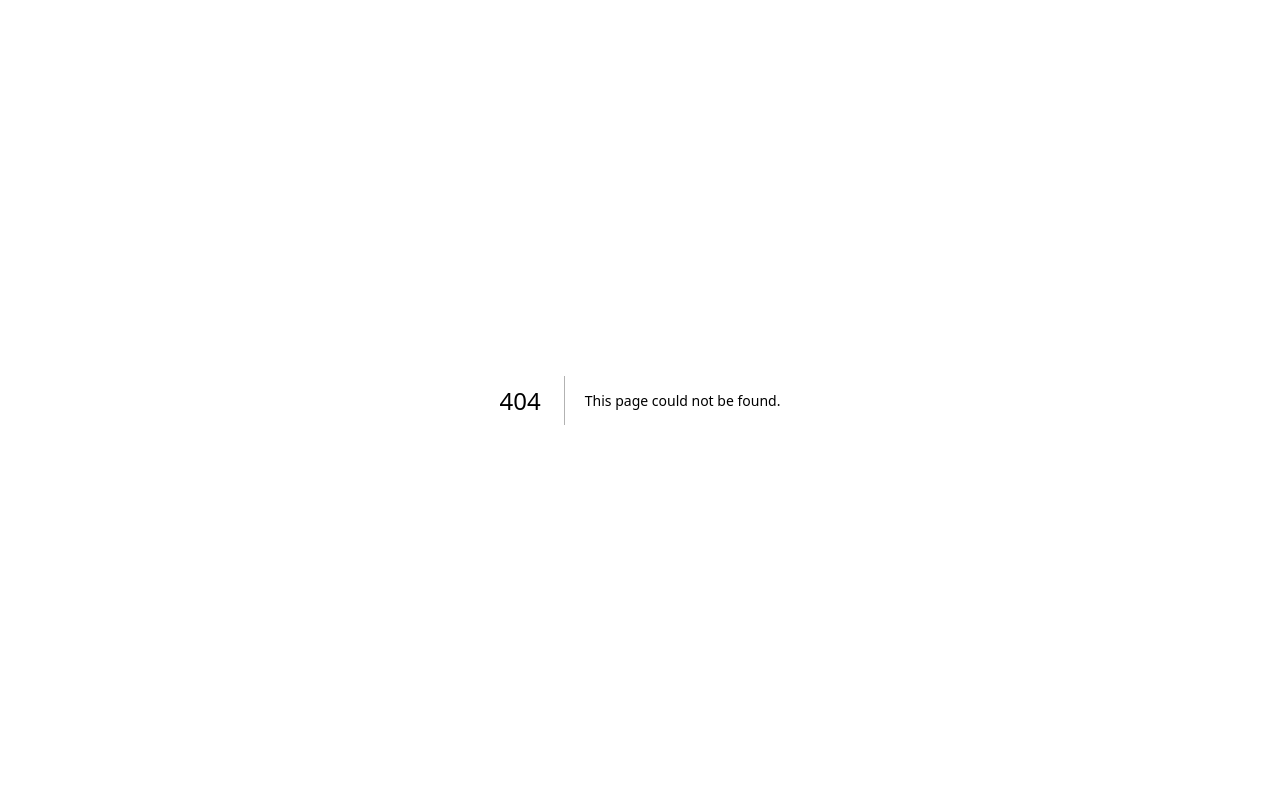
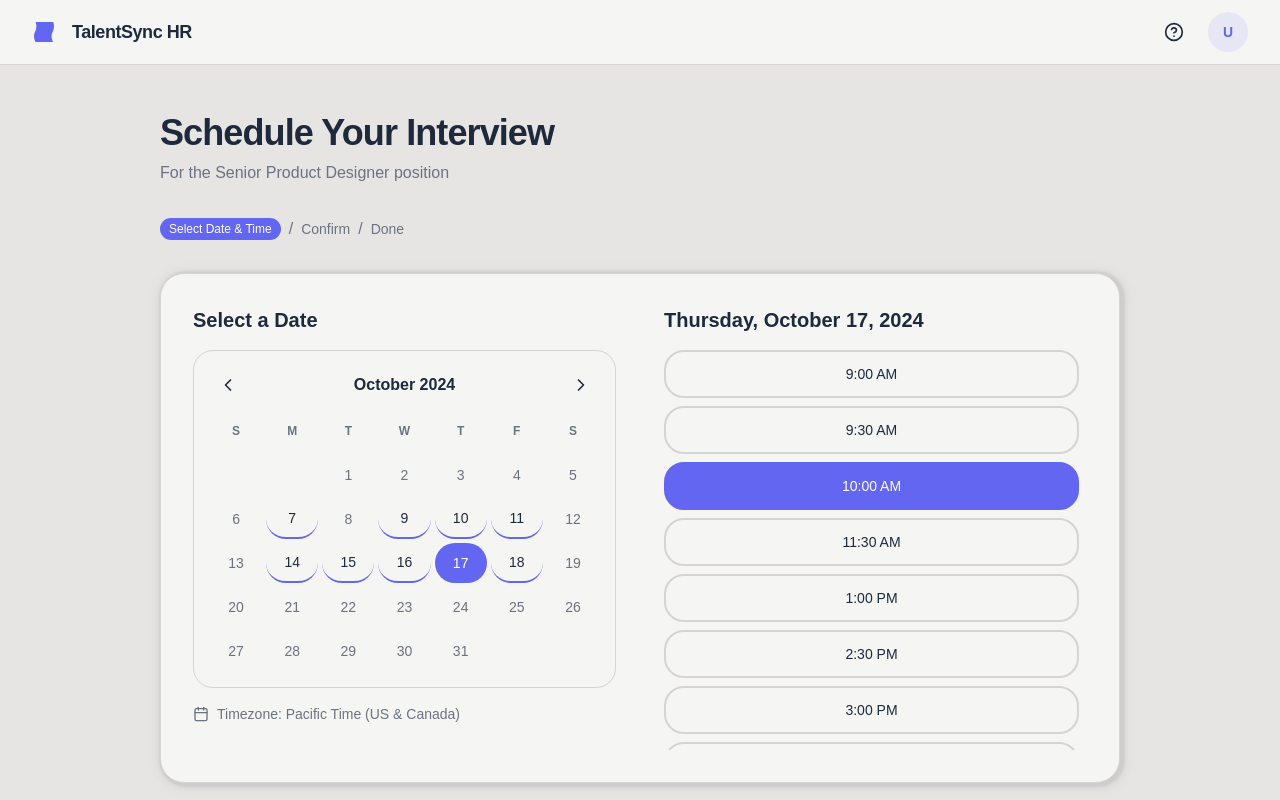
Before and after one commit to tashifkhan/TalentSync-HR-Dashboard, a Next.js app: page /schedule-interview in a window 1280 px wide. Before the commit this address had no page. Shown: the top 800 px of the page. Built offline with nearby package versions, Linux system fonts and the light colour scheme.

Commit message:
interview datetime picker

```diff
--- /dev/null
+++ b/app/(client-pages)/schedule-interview/page.tsx
@@ -0,0 +1,204 @@
+"use client"
+
+import { useState } from "react"
+import { Button } from "@/components/ui/button"
+import { Card } from "@/components/ui/card"
+import { Badge } from "@/components/ui/badge"
+import { ChevronLeft, ChevronRight, HelpCircle, Calendar as CalendarIcon, ArrowRight } from "lucide-react"
+
+export default function ScheduleInterviewPage() {
+  const [selectedDate, setSelectedDate] = useState(17)
+  const [selectedTime, setSelectedTime] = useState("10:00 AM")
+
+  const timeSlots = [
+    "9:00 AM",
+    "9:30 AM",
+    "10:00 AM",
+    "11:30 AM",
+    "1:00 PM",
+    "2:30 PM",
+    "3:00 PM",
+    "4:00 PM",
+  ]
+
+  const availableDates = [7, 9, 10, 11, 14, 15, 16, 17, 18]
+
+  const generateCalendarDays = () => {
+    const days = []
+    const startDay = 2 // Tuesday (October 1, 2024)
+    const daysInMonth = 31
+
+    // Add empty cells for days before the 1st
+    for (let i = 0; i < startDay; i++) {
+      days.push(null)
+    }
+
+    // Add the days of the month
+    for (let day = 1; day <= daysInMonth; day++) {
+      days.push(day)
+    }
+
+    return days
+  }
+
+  return (
+    <div className="relative flex min-h-screen w-full flex-col">
+      {/* Top Navigation Bar */}
+      <header className="bg-card border-b w-full sticky top-0 z-50">
+        <div className="container mx-auto px-4 sm:px-6 lg:px-8">
+          <div className="flex items-center justify-between h-16">
+            <div className="flex items-center gap-4">
+              <svg
+                className="size-6 text-primary"
+                fill="none"
+                viewBox="0 0 48 48"
+                xmlns="http://www.w3.org/2000/svg"
+              >
+                <path
+                  d="M42.4379 44C42.4379 44 36.0744 33.9038 41.1692 24C46.8624 12.9336 42.2078 4 42.2078 4L7.01134 4C7.01134 4 11.6577 12.932 5.96912 23.9969C0.876273 33.9029 7.27094 44 7.27094 44L42.4379 44Z"
+                  fill="currentColor"
+                />
+              </svg>
+              <h2 className="text-lg font-bold tracking-tight">TalentSync HR</h2>
+            </div>
+            <div className="flex items-center gap-4">
+              <Button variant="ghost" size="icon" className="rounded-full">
+                <HelpCircle className="size-5" />
+              </Button>
+              <div className="bg-primary/10 rounded-full size-10 flex items-center justify-center">
+                <span className="text-primary font-semibold text-sm">U</span>
+              </div>
+            </div>
+          </div>
+        </div>
+      </header>
+
+      <main className="grow w-full max-w-5xl mx-auto px-4 sm:px-6 lg:px-8 py-8 sm:py-12">
+        <div className="flex flex-col gap-8">
+          {/* Page Heading */}
+          <div className="flex flex-wrap justify-between gap-4">
+            <div className="flex flex-col gap-2">
+              <h1 className="text-3xl sm:text-4xl font-black tracking-tight">
+                Schedule Your Interview
+              </h1>
+              <p className="text-muted-foreground text-base">
+                For the Senior Product Designer position
+              </p>
+            </div>
+          </div>
+
+          {/* Breadcrumbs */}
+          <div className="flex flex-wrap gap-2 items-center">
+            <Badge variant="default" className="bg-primary text-primary-foreground">
+              Select Date & Time
+            </Badge>
+            <span className="text-muted-foreground">/</span>
+            <span className="text-muted-foreground text-sm font-medium">Confirm</span>
+            <span className="text-muted-foreground">/</span>
+            <span className="text-muted-foreground text-sm font-medium">Done</span>
+          </div>
+
+          <Card className="p-6 sm:p-8">
+            <div className="grid grid-cols-1 md:grid-cols-2 gap-8 lg:gap-12">
+              {/* Left Column: Calendar */}
+              <div className="flex flex-col gap-4">
+                <p className="text-xl font-bold">Select a Date</p>
+
+                {/* Calendar Picker */}
+                <div className="flex flex-col border rounded-lg p-4">
+                  <div className="flex items-center justify-between pb-2">
+                    <Button variant="ghost" size="icon" className="rounded-full">
+                      <ChevronLeft className="size-5" />
+                    </Button>
+                    <p className="text-base font-bold text-center">October 2024</p>
+                    <Button variant="ghost" size="icon" className="rounded-full">
+                      <ChevronRight className="size-5" />
+                    </Button>
+                  </div>
+
+                  <div className="grid grid-cols-7 text-center gap-1">
+                    {["S", "M", "T", "W", "T", "F", "S"].map((day) => (
+                      <p key={day} className="text-muted-foreground text-xs font-bold h-10 flex items-center justify-center">
+                        {day}
+                      </p>
+                    ))}
+
+                    {generateCalendarDays().map((day, index) => {
+                      if (day === null) {
+                        return <div key={`empty-${index}`} />
+                      }
+
+                      const isAvailable = availableDates.includes(day)
+                      const isSelected = day === selectedDate
+                      const isPast = day < 7
+
+                      return (
+                        <button
+                          key={day}
+                          onClick={() => isAvailable && setSelectedDate(day)}
+                          disabled={!isAvailable}
+                          className={`h-10 w-full text-sm font-medium rounded-full transition-all ${
+                            isSelected
+                              ? "bg-primary text-primary-foreground"
+                              : isAvailable
+                              ? "hover:bg-accent border-b-2 border-primary"
+                              : "text-muted-foreground cursor-not-allowed"
+                          }`}
+                        >
+                          <div className="flex size-full items-center justify-center">
+                            {day}
+                          </div>
+                        </button>
+                      )
+                    })}
+                  </div>
+                </div>
+
+                <div className="flex items-center gap-2 text-sm text-muted-foreground">
+                  <CalendarIcon className="size-4" />
+                  <span>Timezone: Pacific Time (US & Canada)</span>
+                </div>
+              </div>
+
+              {/* Right Column: Time Slots */}
+              <div className="flex flex-col gap-4">
+                <p className="text-xl font-bold">Thursday, October 17, 2024</p>
+
+                <div className="flex flex-col gap-2 max-h-[400px] overflow-y-auto pr-2">
+                  {timeSlots.map((time) => (
+                    <button
+                      key={time}
+                      onClick={() => setSelectedTime(time)}
+                      className={`px-4 py-3 rounded-lg border-2 text-sm font-medium transition-all ${
+                        selectedTime === time
+                          ? "bg-primary text-primary-foreground border-primary"
+                          : "border-border hover:border-primary hover:bg-accent"
+                      }`}
+                    >
+                      {time}
+                    </button>
+                  ))}
+                </div>
+              </div>
+            </div>
+          </Card>
+
+          {/* Selected Time Summary */}
+          <Card className="p-4 flex items-center justify-between">
+            <div className="flex items-center gap-3">
+              <CalendarIcon className="size-5 text-primary" />
+              <div>
+                <p className="text-sm font-medium text-muted-foreground">Selected Time:</p>
+                <p className="font-semibold">Thursday, October 17, 2024 at {selectedTime} PDT</p>
+              </div>
+            </div>
+            <Button size="lg" className="gap-2">
+              Confirm Time
+              <ArrowRight className="size-4" />
+            </Button>
+          </Card>
+        </div>
+      </main>
+    </div>
+  )
+}
```
